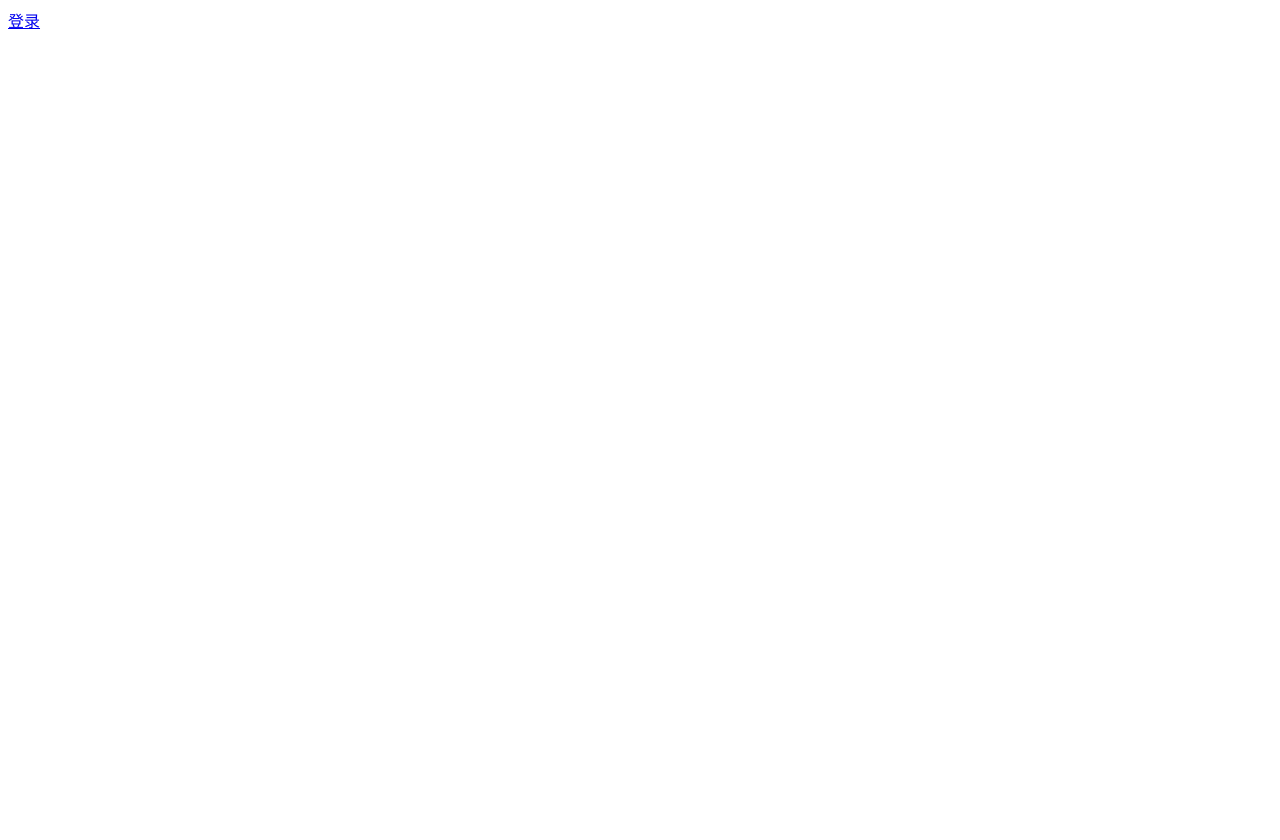
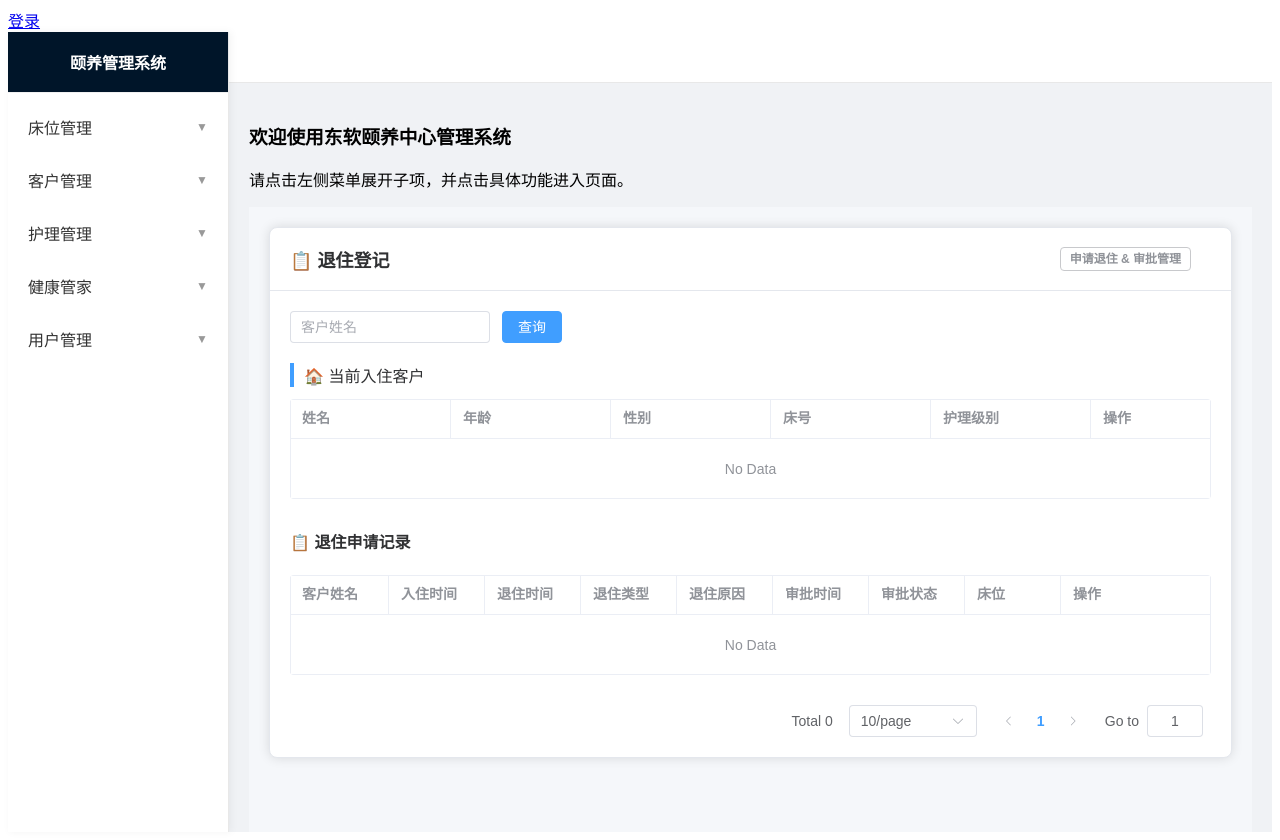
Before and after one commit to imageRr/oldman, a Vue app: page /checkout in a window 1280 px wide. Before the commit this address had no page. Before the commit the page ends 800 px from the top, so only its background shows below. Built offline with nearby package versions, Linux system fonts and the light colour scheme; sample sign-in values are in the browser's storage.

Commit message:
外出和退住申请的html和css

```diff
--- /dev/null
+++ b/src/components/Checkout.vue
@@ -0,0 +1,182 @@
+<template>
+  <!--最外层容器，虽然可能没用但是如果写样式肯定有用-->
+  <div class="out">
+    <el-card class="box-card">
+
+      <!--中间可以看作是一个大的卡片，这里是设计一个好看一些的卡片的头部，底下加个分割线和表格部分分割出去-->
+      <template #header>
+        <div class="card-header">
+          <span>📋 退住登记</span>
+          <!-- 标签，放在右边，好看 -->
+          <el-tag type="info" effect="plain">申请退住 & 审批管理</el-tag>
+        </div>
+      </template>
+
+      <!-- 这里放的是查询的输入框和查询按钮，按钮一会加个click事件，用css让他们俩中间有间隙-->
+      <div class="searchout">
+        <div class="searchform">
+          <el-input
+            placeholder="客户姓名"
+            clearable
+            style="width: 200px"
+          />
+          <el-button type="primary">查询</el-button>
+        </div>
+      </div>
+
+      <!--这就是总体的一个大的表格区域了-->
+      <div class="cts">
+        <h4 class="ctstitle">🏠 当前入住客户</h4>
+        <el-table :data="[]" border>
+
+            <!-- 表格的各列的列表项，这个表格链接的是客户信息 -->
+          <el-table-column prop="name" label="姓名" />
+
+          <el-table-column prop="age" label="年龄" />
+
+          <el-table-column prop="gender" label="性别" />
+
+          <el-table-column prop="bedNo" label="床号" />
+
+          <el-table-column prop="careLevel" label="护理级别" />
+
+
+          <el-table-column label="操作" fixed="right" width="120">
+            <template #default>
+              <el-button type="primary" size="small">申请退住</el-button>
+            </template>
+          </el-table-column>
+        </el-table>
+      </div>
+
+      <!--下面的退住申请的表格-->
+      <div class="application-table-section">
+        <h4 class="section-title">📋 退住申请记录</h4>
+        <el-table :data="[]" border>
+
+          <el-table-column prop="customerName" label="客户姓名" />
+
+          <el-table-column prop="checkInDate" label="入住时间" />
+
+          <el-table-column prop="checkOutDate" label="退住时间" />
+
+          <el-table-column prop="checkOutType" label="退住类型" />
+
+          <el-table-column prop="reason" label="退住原因" />
+
+          <el-table-column prop="approvalDate" label="审批时间" />
+
+          <el-table-column label="审批状态">
+            <template #default>
+              <el-tag type="warning">待审批</el-tag>
+            </template>
+          </el-table-column>
+
+          <el-table-column prop="bedNo" label="床位" />
+
+
+          <!-- 操作按钮 -->
+          <el-table-column label="操作" fixed="right" width="150">
+            <template #default>
+              <el-button type="success" size="small" plain>通过</el-button>
+              <el-button type="danger" size="small" plain>驳回</el-button>
+            </template>
+          </el-table-column>
+        </el-table>
+
+        <!-- 分页组件 -->
+        <div class="pagination-wrapper">
+          <el-pagination
+            layout="total, sizes, prev, pager, next, jumper"
+            :total="0"
+          />
+        </div>
+      </div>
+
+    </el-card>
+  </div>
+</template>
+
+<script setup>
+    import {ref,reactive} from 'vue'
+</script>
+
+<style scoped>
+/* 最外层的div */
+.out {
+  padding: 20px;
+  background-color: #f5f7fa;
+  min-height: 100%;
+}
+
+/* 卡片样式 */
+.box-card {
+  max-width: 1400px;
+  margin: 0 auto;
+  border-radius: 8px;
+  box-shadow: 0 4px 12px rgba(0, 0, 0, 0.05);
+}
+
+/* ========== 1. 卡片头部 ========== */
+.card-header {
+  display: flex;
+  justify-content: space-between;
+  align-items: center;
+  font-weight: bold;
+  font-size: 18px;
+}
+
+/* 解决标题和标签距离太近的问题 */
+.card-header span {
+  margin-right: 20px;  /* 让标题和标签之间有空隙 */
+}
+
+/* ========== 2. 查询区域 ========== */
+.searchout {
+  margin-bottom: 20px;
+}
+
+.searchform {
+  display: flex;
+  align-items: center;
+  gap: 12px;  /* 输入框和按钮之间的空隙 */
+}
+
+/* ========== 3. 表格标题通用样式 ========== */
+.ctstitle {
+  margin: 16px 0 12px 0;
+  padding-left: 10px;
+  border-left: 4px solid #409EFF;
+  color: #303133;
+  font-size: 16px;
+  font-weight: 500;
+}
+
+/* 第一个表格上方的标题（距离查询区域近一点，可以不加额外 margin-top） */
+.cts .ctstitle {
+  margin-top: 0;
+}
+
+/* ========== 4. 申请记录表格区域 ========== */
+.application-table-section {
+  margin-top: 30px;  /* 与上一个表格保持 30px 距离 */
+}
+
+/* ========== 5. 分页组件 ========== */
+.pagination-wrapper {
+  margin-top: 30px;  /* 距离表格 30px 空隙 */
+  display: flex;
+  justify-content: flex-end;
+}
+
+/* ========== 6. 表格内部样式优化（可选） ========== */
+.el-table {
+  border-radius: 4px;
+  overflow: hidden;
+}
+
+/* 表格操作按钮之间的间距 */
+.el-table .el-button + .el-button {
+  margin-left: 8px;
+}
+</style>
--- /dev/null
+++ b/src/components/GoRegi.vue
@@ -0,0 +1,174 @@
+<template>
+  <!--最外层容器-->
+  <div class="out">
+    <el-card class="box-card">
+
+      <!--卡片头部-->
+      <template #header>
+        <div class="card-header">
+          <span>📋 外出登记</span>
+          <!-- 标签，放在右边 -->
+          <el-tag type="info" effect="plain">申请外出 & 审批管理</el-tag>
+        </div>
+      </template>
+
+      <!-- 查询区域 -->
+      <div class="searchout">
+        <div class="searchform">
+          <el-input
+            placeholder="客户姓名"
+            clearable
+            style="width: 200px"
+          />
+          <el-button type="primary">查询</el-button>
+        </div>
+      </div>
+
+      <!-- 当前入住客户表格 -->
+      <div class="cts">
+        <h4 class="ctstitle">🏠 当前入住客户</h4>
+        <el-table :data="[]" border>
+          <el-table-column prop="name" label="姓名" />
+          <el-table-column prop="age" label="年龄" />
+          <el-table-column prop="gender" label="性别" />
+          <el-table-column prop="bedNo" label="床号" />
+          <el-table-column prop="careLevel" label="护理级别" />
+          <el-table-column label="操作" fixed="right" width="120">
+            <template #default>
+              <el-button type="primary" size="small">申请外出</el-button>
+            </template>
+          </el-table-column>
+        </el-table>
+      </div>
+
+      <!-- 外出申请记录表格 -->
+      <div class="goouttable">
+        <h4 class="goootitle">📋 外出申请记录</h4>
+        <el-table :data="[]" border>
+          <el-table-column prop="customerName" label="客户姓名" />
+          <el-table-column prop="reason" label="外出事由" />
+          <el-table-column prop="goOutTime" label="外出时间" />
+          <el-table-column prop="expectedReturnTime" label="预计回院时间" />
+          <el-table-column prop="actualReturnTime" label="实际回院时间" />
+          <el-table-column prop="companion" label="陪同人" />
+          <el-table-column prop="relationship" label="与老人关系" />
+          <el-table-column prop="companionPhone" label="陪同人电话" />
+          <el-table-column label="审批状态">
+            <template #default>
+              <el-tag type="warning">待审批</el-tag>
+            </template>
+          </el-table-column>
+          <el-table-column label="操作" fixed="right" width="150">
+            <template #default>
+              <el-button type="success" size="small" plain>通过</el-button>
+              <el-button type="danger" size="small" plain>驳回</el-button>
+            </template>
+          </el-table-column>
+        </el-table>
+
+        <!-- 分页组件 -->
+        <div class="pagination-wrapper">
+          <el-pagination
+            layout="total, sizes, prev, pager, next, jumper"
+            :total="0"
+          />
+        </div>
+      </div>
+
+    </el-card>
+  </div>
+</template>
+
+<script setup>
+import { ref, reactive } from 'vue'
+</script>
+
+<style scoped>
+/* 最外层的div */
+.out {
+  padding: 20px;
+  background-color: #f5f7fa;
+  min-height: 100%;
+}
+
+/* 卡片样式 */
+.box-card {
+  max-width: 1400px;
+  margin: 0 auto;
+  border-radius: 8px;
+  box-shadow: 0 4px 12px rgba(0, 0, 0, 0.05);
+}
+
+/* 卡片头*/
+.card-header {
+  display: flex;
+  justify-content: space-between;
+  align-items: center;
+  font-weight: bold;
+  font-size: 18px;
+}
+
+/* 解决标题和标签距离太近的问题 */
+.card-header span {
+  margin-right: 20px;
+}
+
+/* 查询的输入框和按钮 */
+.searchout {
+  margin-bottom: 20px;
+}
+
+.searchform {
+  display: flex;
+  align-items: center;
+  gap: 12px;
+}
+
+/* 整个表格应该用的样式*/
+.ctstitle {
+  margin: 16px 0 12px 0;
+  padding-left: 10px;
+  border-left: 4px solid #409EFF;
+  color: #303133;
+  font-size: 16px;
+  font-weight: 500;
+}
+
+/* 第一个表格上方的标题 */
+.cts .ctstitle {
+  margin-top: 0;
+}
+
+/* 第二个表格上边的标题 */
+.goootitle {
+  margin: 16px 0 12px 0;
+  padding-left: 10px;
+  border-left: 4px solid #409EFF;
+  color: #303133;
+  font-size: 16px;
+  font-weight: 500;
+}
+
+/* 外出申请记录的表格 */
+.goouttable {
+  margin-top: 30px;
+}
+
+/* 分页组件 */
+.pagination-wrapper {
+  margin-top: 30px;
+  display: flex;
+  justify-content: flex-end;
+}
+
+/* 表格内部样式优化 */
+.el-table {
+  border-radius: 4px;
+  overflow: hidden;
+}
+
+/* 表格操作按钮之间的间距 */
+.el-table .el-button + .el-button {
+  margin-left: 8px;
+}
+</style>
--- a/src/components/shouye.vue
+++ b/src/components/shouye.vue
@@ -36,8 +36,8 @@
             <!-- 原有子项 -->
             <li><router-link to="/customerlist">客户信息列表</router-link></li>
             <li><router-link to="/CheckInDialog">入住登记</router-link></li>
-            <li><router-link to="/check-out">外出登记</router-link></li>
-            <li><router-link to="/return-check">退住登记</router-link></li>
+            <li><router-link to="/goregi">外出登记</router-link></li>
+            <li><router-link to="/checkout">退住登记</router-link></li>
           </ul>
         </transition>
       </li>
--- a/src/router/index.js
+++ b/src/router/index.js
@@ -5,6 +5,8 @@ import Bedlayout from '@/components/bedlayout.vue'
 import Bedmanagement from '@/components/bedmanagement.vue'
 import customerlist from '@/components/customerlist.vue'
 import CheckInDialog from '@/components/CheckInDialog.vue'
+import GoRegi from '@/components/GoRegi.vue'
+import Checkout from '@/components/Checkout.vue'
 
 const routes = [
   {
@@ -18,7 +20,7 @@ const routes = [
     component: shouye,
     children: [
       {
-        path: 'bedlayout',        // 注意：不要写 /bedlayout，子路由用相对路径
+        path: 'bedlayout',
         name: 'bedlayout',
         component: Bedlayout
       },
@@ -33,16 +35,26 @@ const routes = [
         component: customerlist
       },
       {
-        path: 'checkin',
+        path: 'CheckInDialog',
         name: 'CheckInDialog',
         component: CheckInDialog
+      },
+      {
+        path: 'goregi',
+        name: 'goregi',
+        component: GoRegi
+      },
+      {
+        path: 'checkout',
+        name: 'checkout',
+        component: Checkout
       }
     ]
   }
 ]
 
 const router = createRouter({
-  history: createWebHistory(import.meta.env.BASE_URL),  // 统一用 History 模式
+  history: createWebHistory(import.meta.env.BASE_URL),
   routes
 })
 
```
